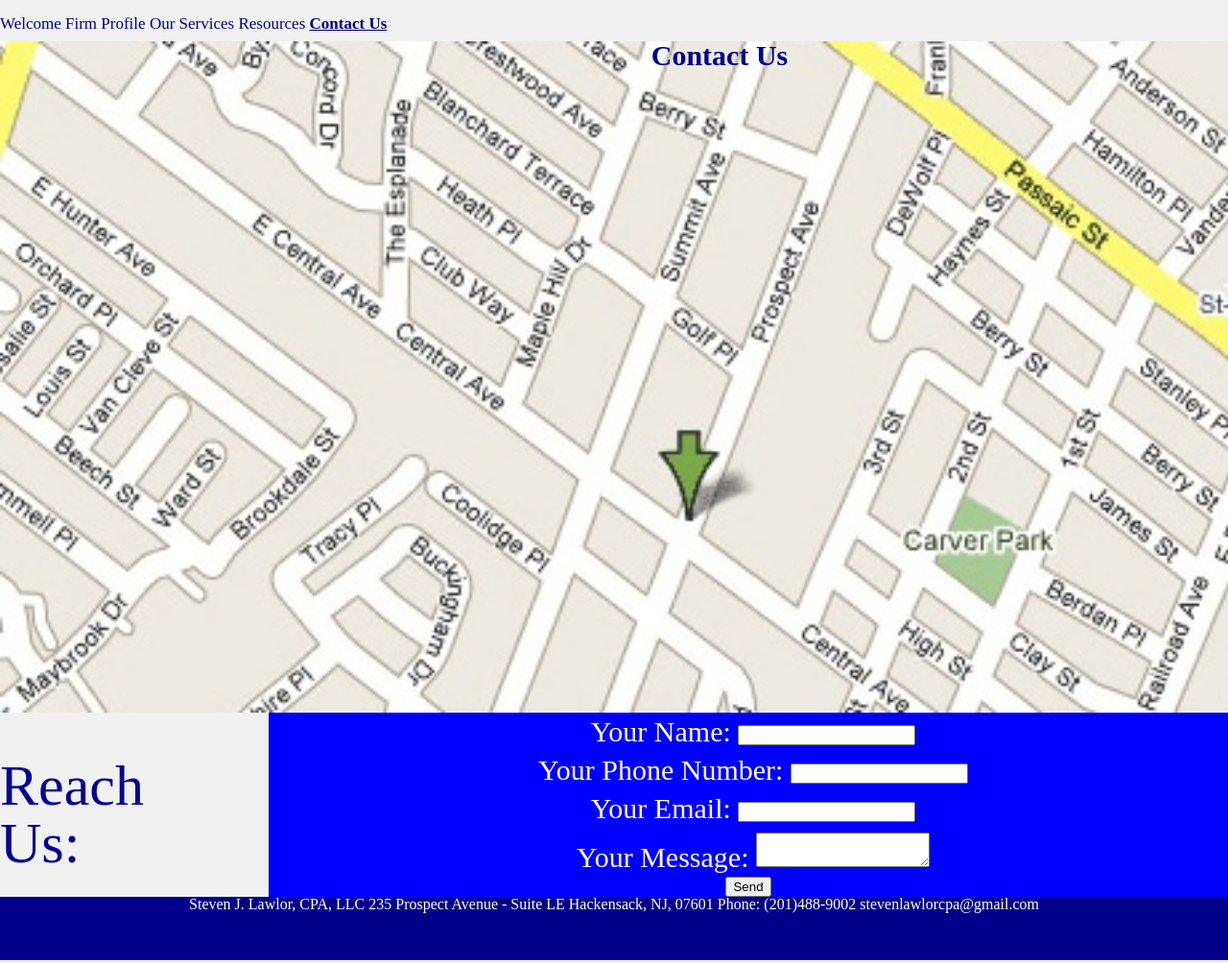
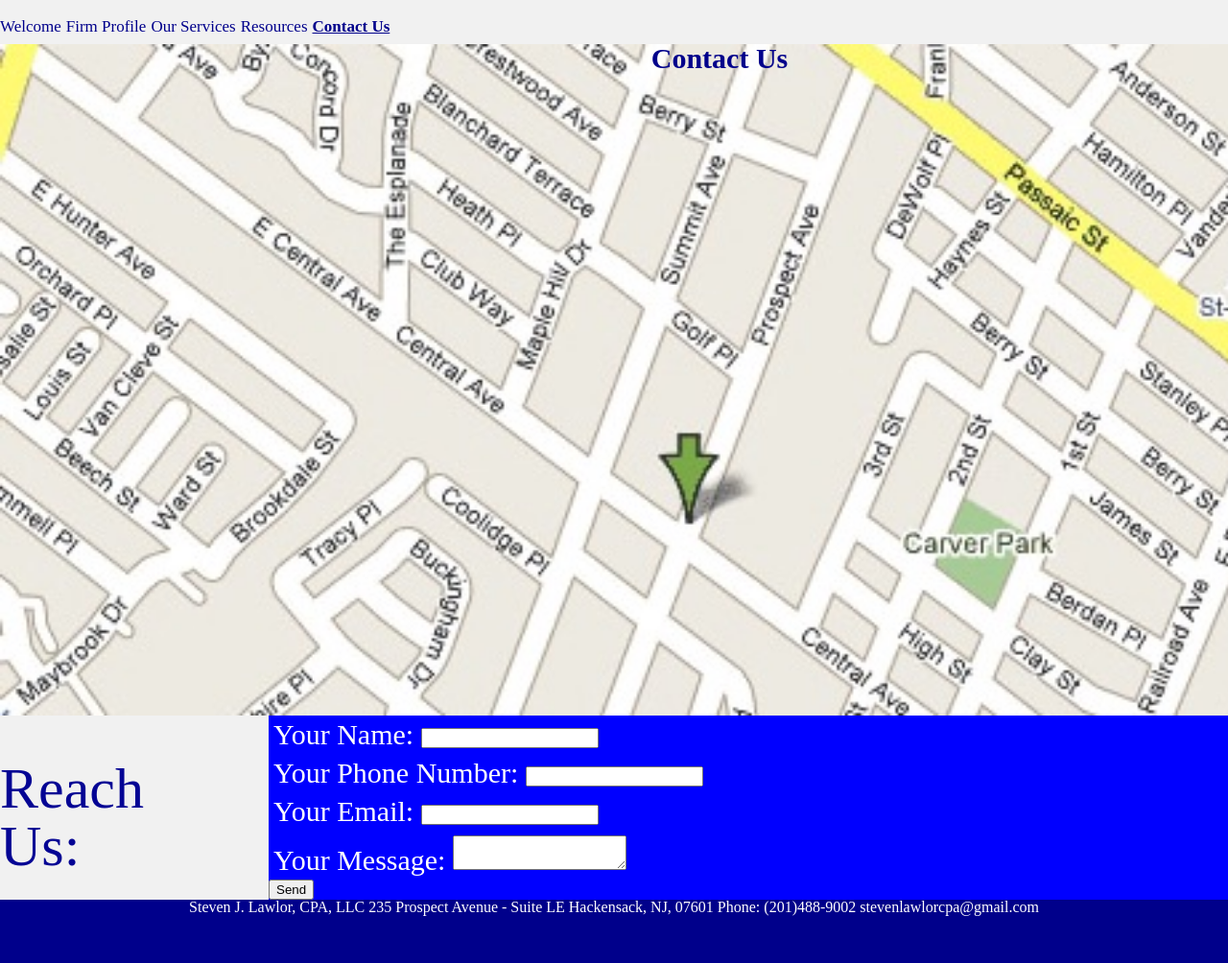
Before and after one commit to rachellawlor/indiv-portfolio, a plain HTML site: page page5.html in a window 1280 px wide. Shown: the top 1004 px of the page at 96% size. Drawn offline with Linux system fonts and the light colour scheme.

Commit message:
Add files via upload

```diff
--- a/css/style.css
+++ b/css/style.css
@@ -18,7 +18,7 @@ nav{
   flex-direction: column;
   justify-content: space-between;
   width: 100%;
-  font-size: 17px;
+  font-size: 20px;
   color: darkblue;
 
 }
@@ -254,7 +254,17 @@ body {
 .flipcard{
   display: none;
 }
+form{
+  grid-column: 1 / -1;
+  text-align: left;
+}
 
+label{
+  display: inline-block;
+  width: 100%;
+ font-size: 30px;
+ padding: 5px;
+}
 @media only screen and (min-width: 700px) {
   .container{
     display: grid;
@@ -362,19 +372,6 @@ body {
   }
 
 
-form{
-  grid-column-start: 1;
-  grid-column-end: 1;
-  text-align: center;
-}
-
-label{
-  grid-column-start: 1;
-  grid-column-end: 1;
-  display: inline-block;
-  width: 100%;
-  padding: 5px;
-}
 
 .footer{
   grid-column-start: 1;
@@ -524,6 +521,10 @@ label{
      perspective: 1000px;
      grid-column: 3/ span 1;
    }
+   .flip-card img{
+     width:100%;
+     height: 100%;
+   }
 
     .flip-card-inner {
      position: relative;
@@ -562,14 +563,7 @@ label{
      color: white;
      transform: rotateY(180deg);
    }
-   form{
-     grid-column: 1 / -1;
-   }
 
-   label{
-     display: inline-block;
-     font-size: 30px;
-   }
    nav{
      display: flex;
      display: inline-flex;
```
Also changed, not shown: page2.html (+1 -1 lines).
